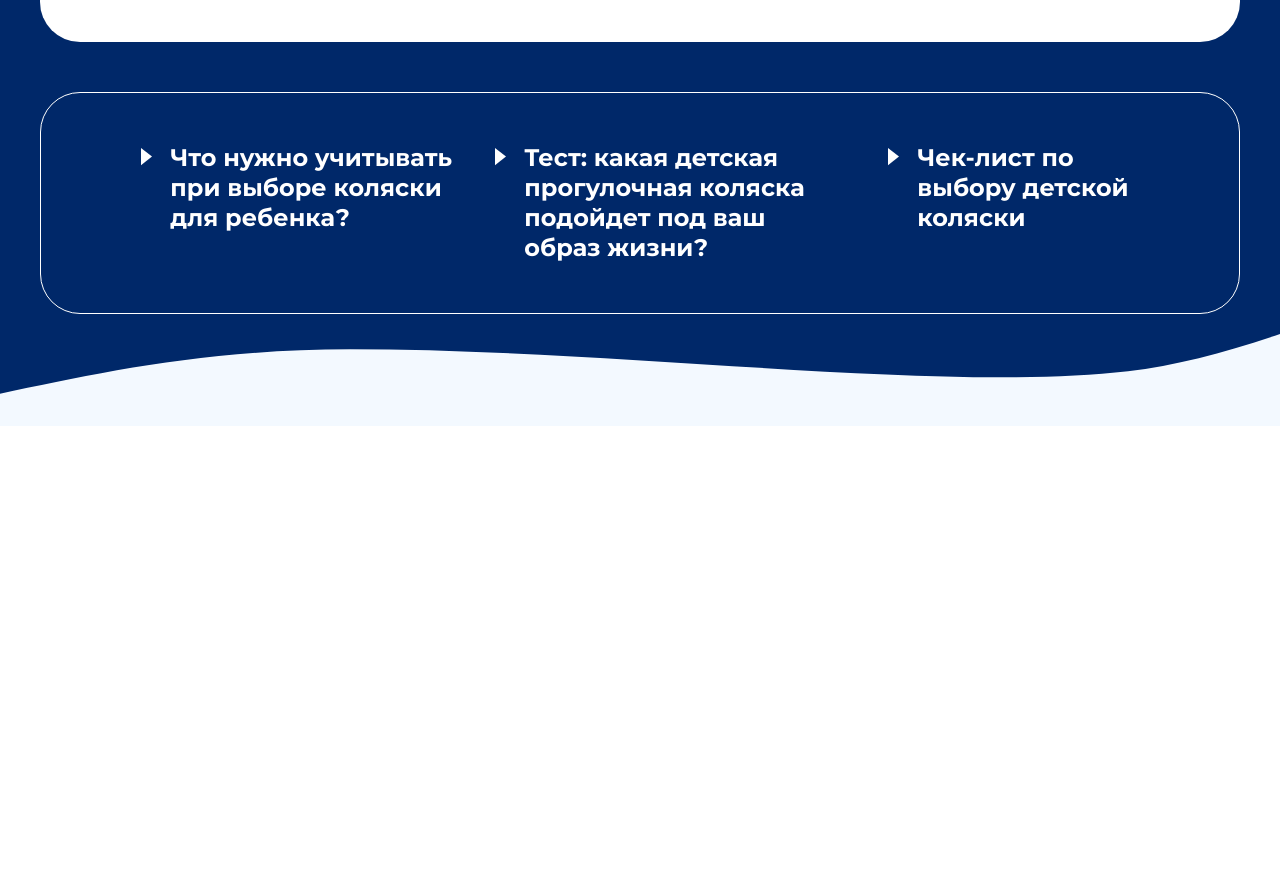
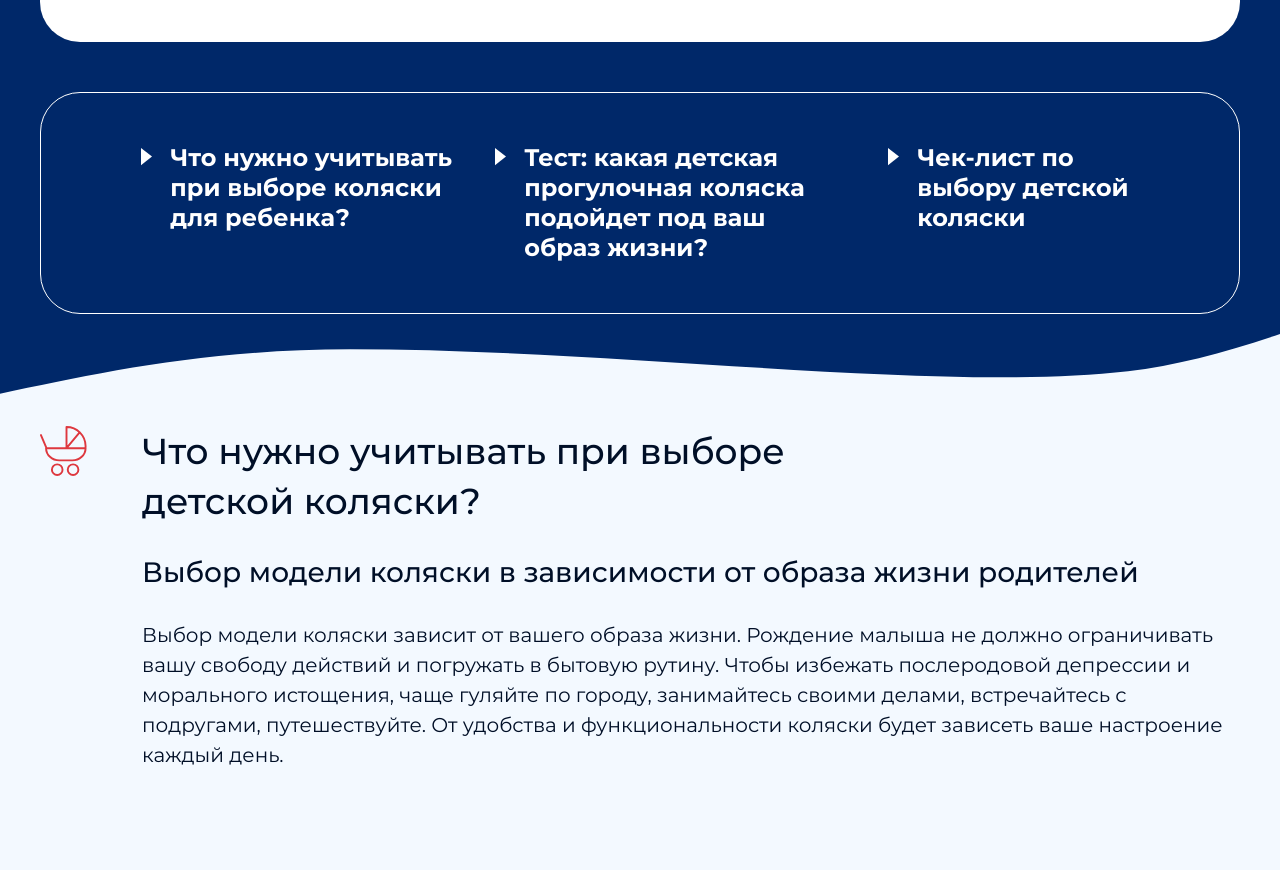
Before and after one commit to Konovaly4/hype-chicco, a website built with webpack: page src/index.html in a window 1280 px wide. Shown: the part 1480-2350 px from the top of the page. Before the commit the page ends 1906 px from the top, so only its background shows below. Built offline with nearby package versions, Linux system fonts and the light colour scheme.

Commit message:
choise block ready

```diff
--- /dev/null
+++ b/src/blocks/choise/choise.scss
@@ -0,0 +1,88 @@
+@use '../constants/colors.scss';
+@use '../constants/fonts.scss';
+
+.choise {
+  width: 97%;
+  display: flex;
+  flex-direction: column;
+  justify-content: flex-start;
+  align-items: flex-start;
+
+  &__pram-icon {
+    width: 47px;
+    height: 50px;
+    margin: 67px 0 30px;
+  }
+
+  &__text-container {
+    width: 97%;
+    display: flex;
+    flex-direction: column;
+    justify-content: flex-start;
+    align-items: flex-start;
+  }
+
+  &__title {
+    margin: 0 0 30px;
+    width: 100%;
+    max-width: 389px;
+    font-family: fonts.$base-font;
+    font-style: normal;
+    font-weight: 500;
+    font-size: 30px;
+    line-height: 120%;
+    color: colors.$txt-black;
+  }
+
+  &__subtitle {
+    margin: 0 0 30px;
+    width: 100%;
+    max-width: 317px;
+    font-family: fonts.$base-font;
+    font-style: normal;
+    font-weight: 500;
+    font-size: 24px;
+    line-height: 120%;
+    color: colors.$txt-black;
+  }
+
+  &__description {
+    margin: 0 0 80px;
+    width: 100%;
+    font-family: fonts.$base-font;
+    font-style: normal;
+    font-weight: normal;
+    font-size: 20px;
+    line-height: 150%;
+    color: colors.$txt-black;
+  }
+}
+
+@media screen and (min-width: 768px) {
+  .choise {
+    width: 100;
+    max-width: 1200px;
+    flex-direction: row;
+
+    &__pram-icon {
+      margin: 0 55px 0 0;
+    }
+
+    &__title {
+      max-width: 755px;
+      margin: 0 0 30px;
+      font-size: 36px;
+      line-height: 140%;
+    }
+
+    &__subtitle {
+      margin: 0 0 30px;
+      max-width: unset;
+      font-size: 28px;
+    }
+
+    &__description {
+      margin: 0 0 100px;
+    }
+  }
+}
--- a/src/blocks/root.scss
+++ b/src/blocks/root.scss
@@ -1,6 +1,7 @@
 @use './constants/colors.scss';
 @use './header/header.scss';
 @use './main/main.scss';
+@use './choise/choise.scss';
 
 .root {
   display: flex;
--- a/src/index.html
+++ b/src/index.html
@@ -83,6 +83,23 @@
       <div class="main__list-bg"></div>
       <div class="main__bottom-bg"></div>
     </section>
+    <section class="choise">
+      <img src="<%=require('./images/common/choise/pram-icon.svg')%>" alt="pram-icon" class="choise__pram-icon">
+      <div class="choise__text-container">
+        <h1 class="choise__title">
+          Что нужно учитывать при выборе детской коляски?
+        </h1>
+        <p class="choise__subtitle">
+          Выбор модели коляски в зависимости от образа жизни родителей
+        </p>
+        <p class="choise__description">
+          Выбор модели коляски зависит от вашего образа жизни. Рождение малыша не должно ограничивать вашу свободу действий и
+          погружать в бытовую рутину. Чтобы избежать послеродовой депрессии и морального истощения, чаще гуляйте по городу, занимайтесь своими делами,
+          встречайтесь с подругами, путешествуйте.
+          От удобства и функциональности коляски будет зависеть ваше настроение каждый день.
+        </p>
+      </div>
+    </section>
   </div>
   <script src="<%= htmlWebpackPlugin.files.js %>"></script>
 </body>
```
Also changed, not shown: src/images/common/choise/pram-icon.svg (added).
